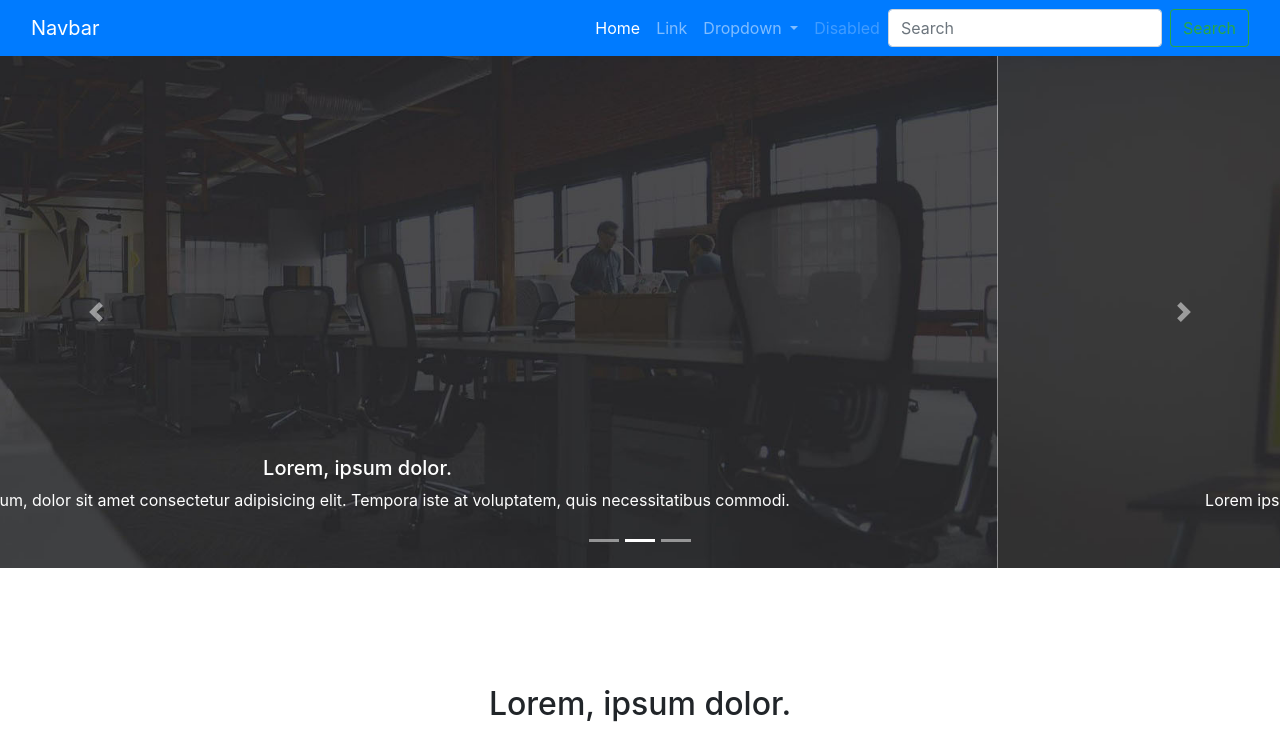
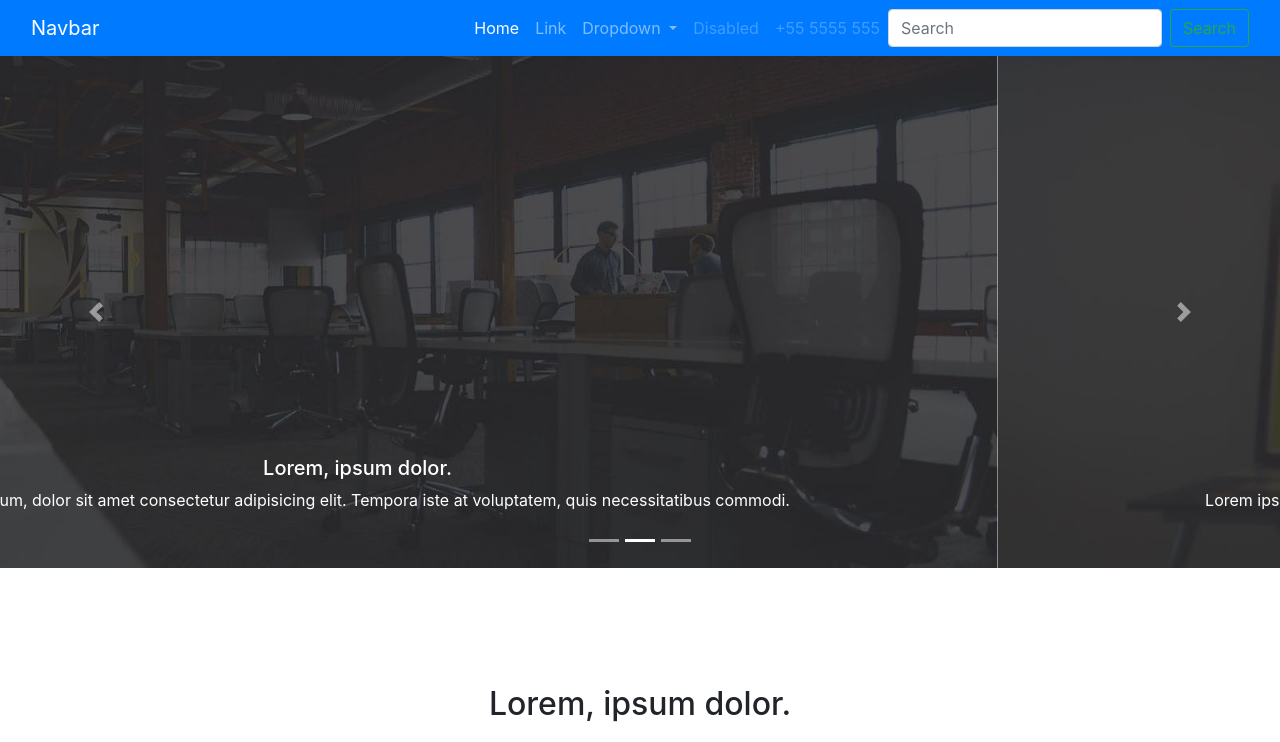
Before and after one commit to SLadeAll/practicas, a plain HTML site: page index.html in a window 1280 px wide. Shown: the top 742 px of the page. Drawn offline with nearby package versions, Linux system fonts and the light colour scheme.

```diff
--- a/index.html
+++ b/index.html
@@ -40,6 +40,9 @@
                         </li>
                         <li class="nav-item">
                           <a class="nav-link disabled" href="#" tabindex="-1" aria-disabled="true">Disabled</a>
+                        </li>
+                        <li class="nav-item">
+                          <a class="nav-link disabled" href="#" tabindex="-1">+55 5555 555</a>
                         </li>
                       </ul>
                       <form class="form-inline my-2 my-lg-0">
```
